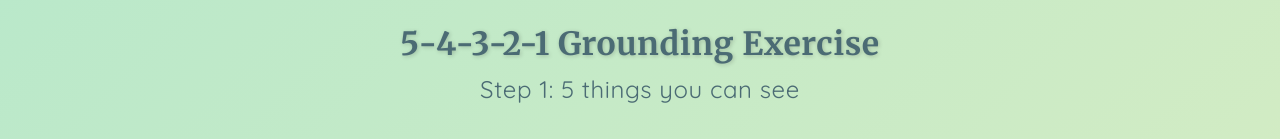
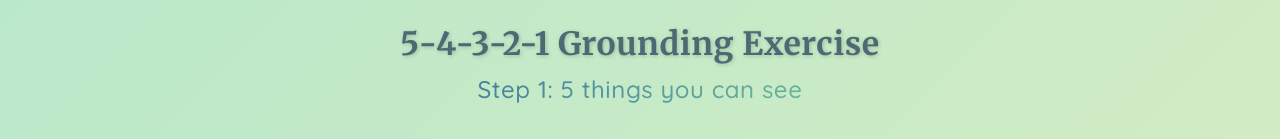
Before and after one commit to jordanoliver27/Hackathon-2025, a React (Vite) app in the folder my-react-app/: page /grounding in a window 1280 px wide. Shown: the part 141-280 px from the top of the page. Built offline with nearby package versions, Linux system fonts and the light colour scheme.

Commit message:
lowered volume click sound, added effect

```diff
--- a/my-react-app/src/Grounding.css
+++ b/my-react-app/src/Grounding.css
@@ -135,3 +135,27 @@
   font-weight: 400;
   font-size: 1.05rem;
 }
+
+.grounding-container h2 {
+  position: relative;
+  font-size: 1.5rem;
+  font-weight: 500;
+  background: linear-gradient(270deg, #457b9d, #74c69d, #457b9d);
+  background-size: 300% 300%;
+  -webkit-background-clip: text;
+  -webkit-text-fill-color: transparent;
+  animation: waveText 6s ease-in-out infinite;
+}
+
+/* 🌊 Gentle gradient wave animation */
+@keyframes waveText {
+  0% {
+    background-position: 0% 50%;
+  }
+  50% {
+    background-position: 100% 50%;
+  }
+  100% {
+    background-position: 0% 50%;
+  }
+}
--- a/my-react-app/src/Grounding.jsx
+++ b/my-react-app/src/Grounding.jsx
@@ -22,6 +22,7 @@ export default function Grounding() {
 
     if (!inputValue.trim()) return;
     const clickSound = new Audio(clickSoundFile1);
+    clickSound.volume = 0.25;
 
     clickSound.play();
 
@@ -43,7 +44,7 @@ export default function Grounding() {
 
   const handleRestart = () => {
     const clickSound = new Audio(clickSoundFile);
-
+    clickSound.volume = 0.25;
     clickSound.play();
     setCurrentStep(0);
     setInputs(Array(steps.length).fill([]));
@@ -56,7 +57,7 @@ export default function Grounding() {
       <div className="grounding-container">
         <h1>Grounding Exercise</h1>
         <h2>All done — great job!</h2>
-        <button style={{marginTop: "1rem"}} onClick={handleRestart}>Do it again</button>
+        <button style={{ marginTop: "1rem" }} onClick={handleRestart}>Do it again</button>
 
         <div className="summary">
           {steps.map((step, idx) => (
```
Lines whose indentation alone changed are shown as unchanged.
